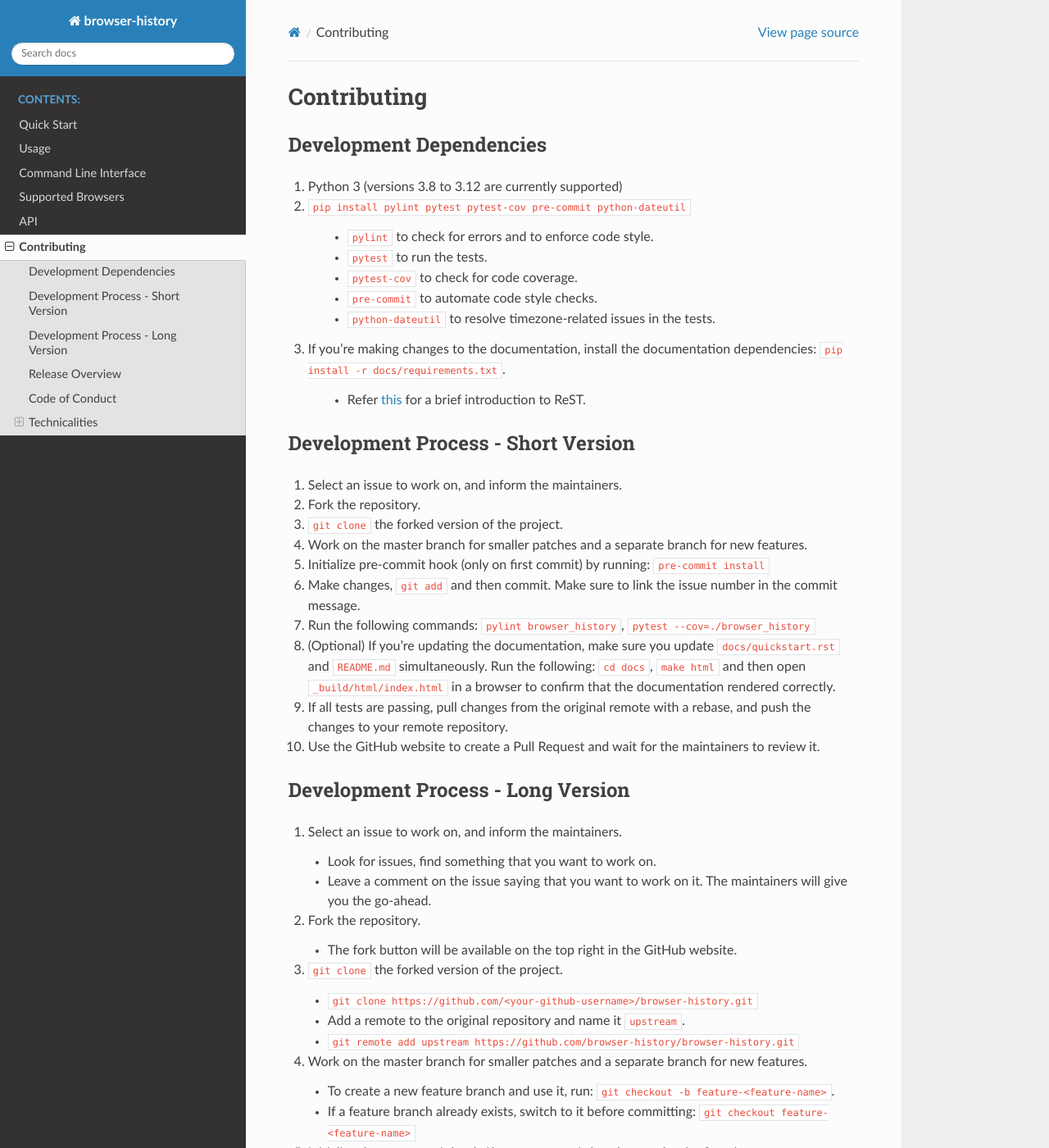
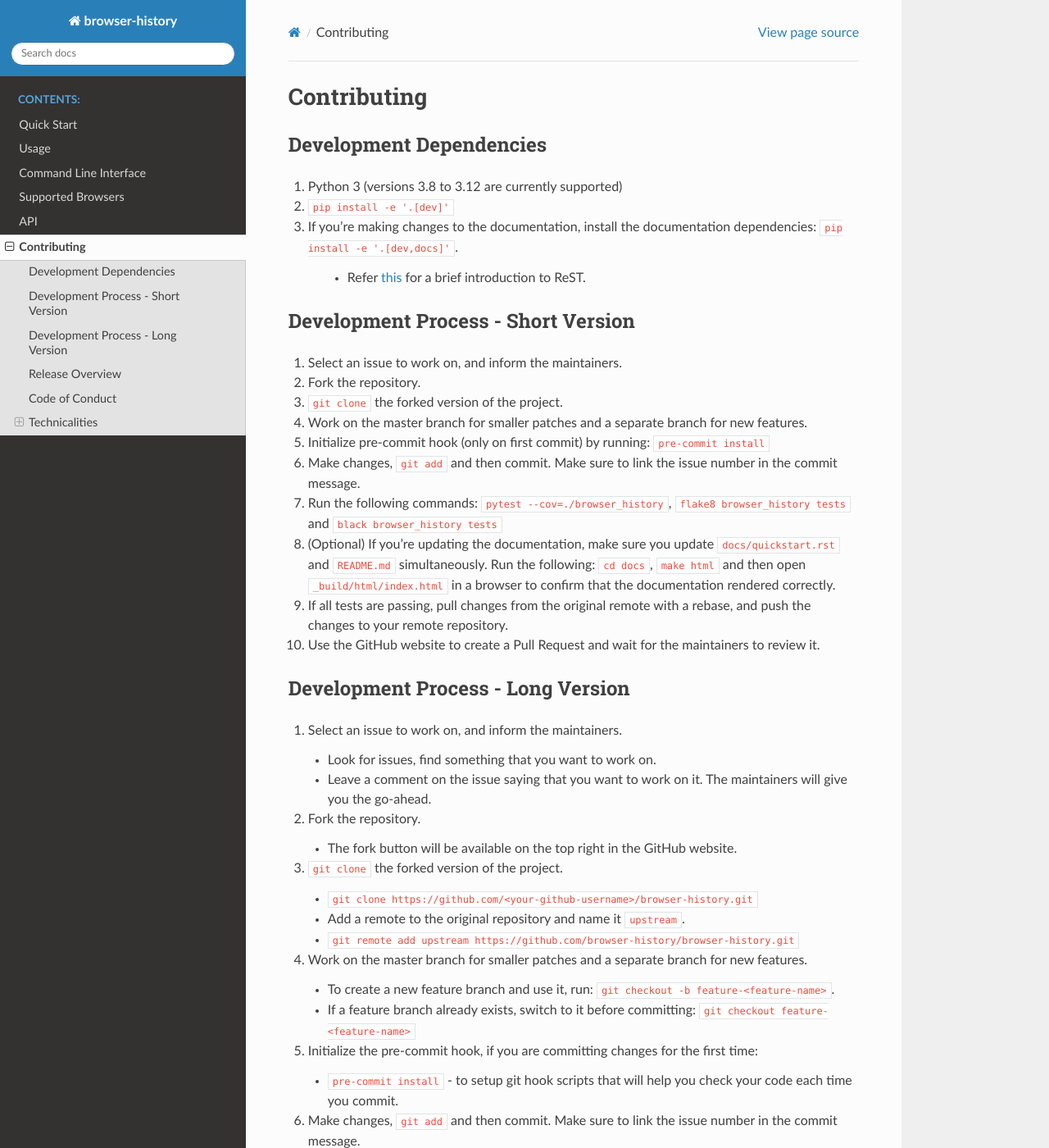
Before and after one commit to browser-history/browser-history, a Sphinx documentation site: the page built from docs/contributing.rst, in a window 1280 px wide and 1400 px high. Shown: the whole window at 82% size. Built offline with Sphinx 7.4.7 and the Read the Docs theme 2.0.0, drawn with Linux system fonts in a browser that asks for light colours; some of the changed text lies outside the part shown.

Commit message:
[DOC] contributing uses pyproject.toml, rm pylint, add flake8 black

```diff
--- a/docs/contributing.rst
+++ b/docs/contributing.rst
@@ -5,15 +5,8 @@ Development Dependencies
 ------------------------
 
 #. Python 3 (versions 3.8 to 3.12 are currently supported)
-#. ``pip install pylint pytest pytest-cov pre-commit python-dateutil``
-
-    * ``pylint`` to check for errors and to enforce code style.
-    * ``pytest`` to run the tests.
-    * ``pytest-cov`` to check for code coverage.
-    * ``pre-commit`` to automate code style checks.
-    * ``python-dateutil`` to resolve timezone-related issues in the tests.
-
-#. If you're making changes to the documentation, install the documentation dependencies: ``pip install -r docs/requirements.txt``.
+#. ``pip install -e '.[dev]'``
+#. If you're making changes to the documentation, install the documentation dependencies: ``pip install -e '.[dev,docs]'``.
 
     * Refer `this <https://www.sphinx-doc.org/en/master/usage/restructuredtext/basics.html>`_ for a brief introduction to ReST.
 
@@ -26,7 +19,7 @@ Development Process - Short Version
 #. Work on the master branch for smaller patches and a separate branch for new features.
 #. Initialize pre-commit hook (only on first commit) by running: ``pre-commit install``
 #. Make changes, ``git add`` and then commit. Make sure to link the issue number in the commit message.
-#. Run the following commands: ``pylint browser_history``, ``pytest --cov=./browser_history``
+#. Run the following commands: ``pytest --cov=./browser_history``, ``flake8 browser_history tests`` and ``black browser_history tests``
 #. (Optional) If you're updating the documentation, make sure you update ``docs/quickstart.rst`` and ``README.md`` simultaneously.
    Run the following: ``cd docs``, ``make html`` and then open ``_build/html/index.html`` in a browser to confirm that the documentation rendered correctly.
 #. If all tests are passing, pull changes from the original remote with a rebase, and push the changes to your remote repository.
@@ -62,7 +55,7 @@ Development Process - Long Version
 #. Make changes, ``git add`` and then commit. Make sure to link the issue number in the commit message.
 
    .. caution:: When testing changes, create and activate a virtual environment and install
-      the package in editable mode using ``pip install -e .`` to ensure that the pip version is not used.
+      the package in editable mode using ``pip install -e '.[dev,docs]'`` to ensure that the pip version is not used.
 
    * ``git add <names of all modified files>``
    * ``git commit``
@@ -82,8 +75,9 @@ Development Process - Long Version
 
 #. Run the following commands:
 
-   * ``pylint browser_history`` - ensure that there are no errors (codes starting with an ``E``).
    * ``pytest --cov=./browser_history`` - ensure that all tests pass.
+   * ``flake8 browser_history tests`` - ensure that there are no errors.
+   * ``black browser_history tests`` - formats all files. If files were modified by this command, be sure to commit them.
 
 #. (Optional) If you're updating the documentation, run the following:
 
```
